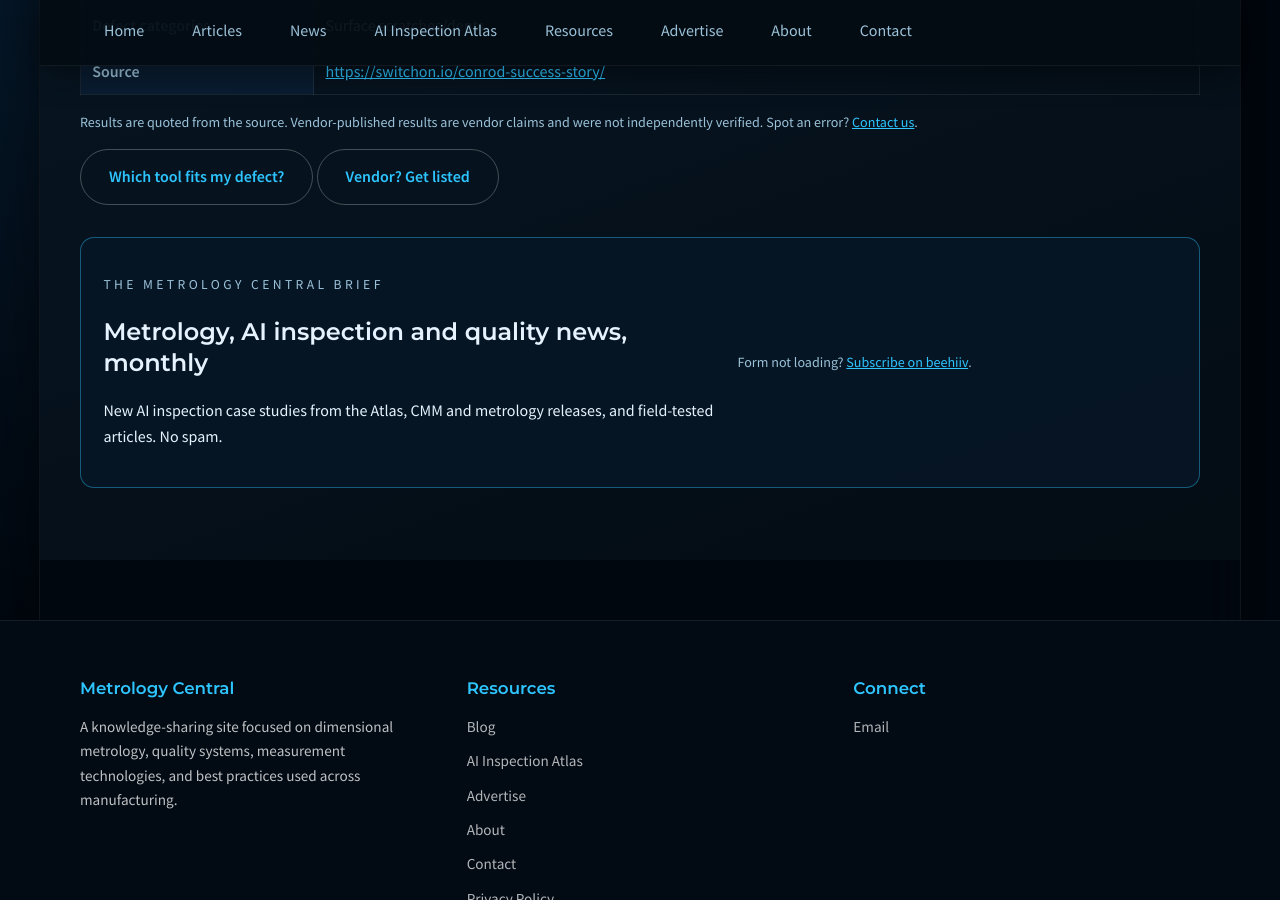
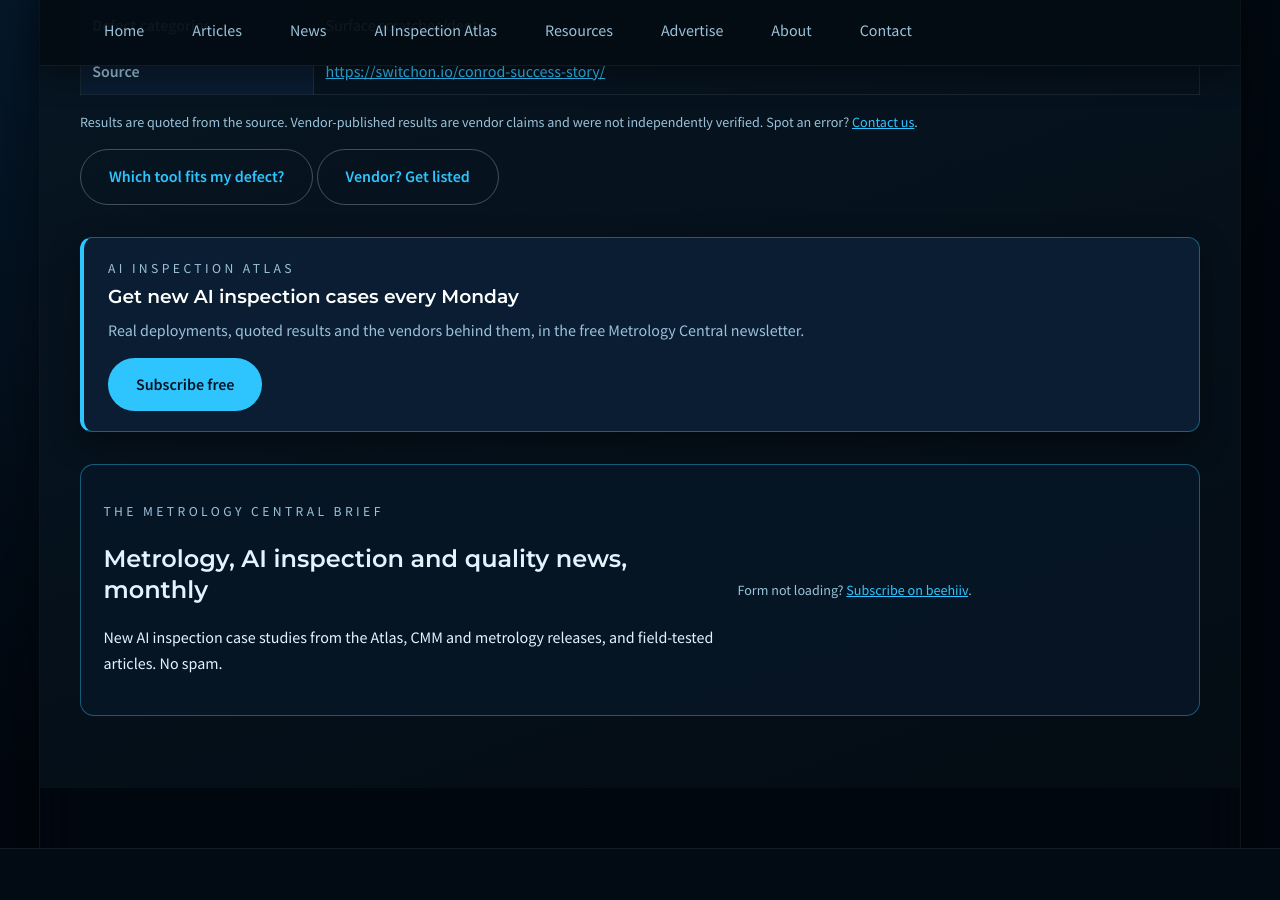
Before and after one commit to JohnForeman/MetrologyCentral, a Jekyll site: the page built from _atlas_cases/switchon-connecting-rod.md, in a window 1280 px wide and 900 px high, scrolled down 823 px. Built offline with Jekyll 4.4.1, drawn with Linux system fonts in a browser that asks for light colours.

Commit message:
Atlas cases: add 'new cases every Monday' subscribe box

```diff
--- a/_layouts/atlas-case.html
+++ b/_layouts/atlas-case.html
@@ -16,6 +16,12 @@ layout: default
   </table>
   <p class="atlas-muted">Results are quoted from the source. Vendor-published results are vendor claims and were not independently verified. Spot an error? <a href="{{ '/contact' | relative_url }}">Contact us</a>.</p>
   <div class="atlas-cta"><a class="btn btn-ghost" href="{{ '/atlas/fit/' | relative_url }}">Which tool fits my defect?</a> <a class="btn btn-ghost" href="{{ '/advertise/' | relative_url }}">Vendor? Get listed</a></div>
+  <aside class="atlas-subscribe" style="margin:2rem 0;padding:1.25rem 1.5rem;border:1px solid var(--brand-outline);border-left:4px solid var(--brand-accent);border-radius:12px;background:var(--brand-panel);box-shadow:var(--shadow-sm)">
+    <p class="section-eyebrow" style="margin:0 0 .35rem">AI Inspection Atlas</p>
+    <h3 style="margin:0 0 .5rem;color:var(--text-white)">Get new AI inspection cases every Monday</h3>
+    <p style="margin:0 0 .9rem;color:var(--text-light)">Real deployments, quoted results and the vendors behind them, in the free Metrology Central newsletter.</p>
+    <a class="btn" href="https://johns-newsletter-c0dcc2.beehiiv.com/subscribe" target="_blank" rel="noopener" style="background:var(--brand-accent);color:var(--brand-primary)">Subscribe free</a>
+  </aside>
 </article>
 {% include adsense-unit.html slot=site.adsense.slots.post_bottom %}
 {% include newsletter.html %}
```
